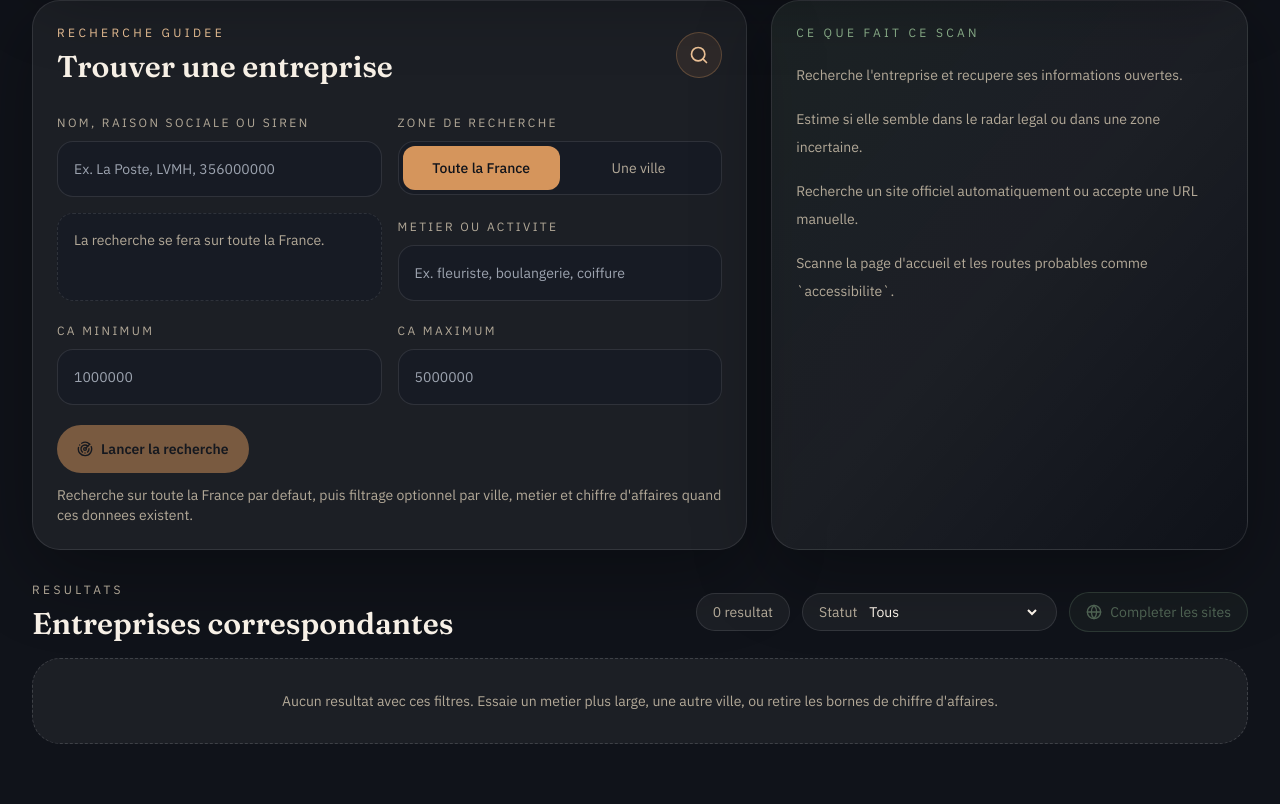
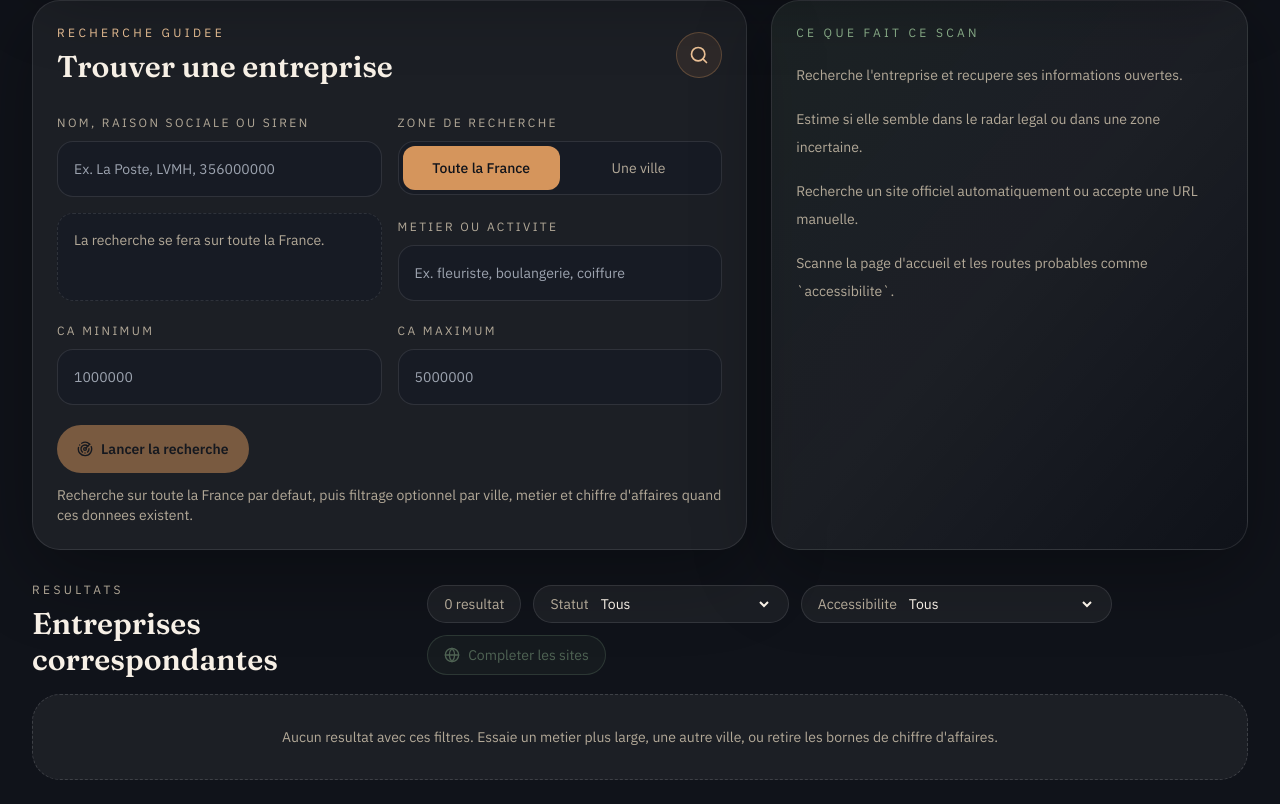
Before and after one commit to Valerie2805/vigie-accessibilite, a React (Vite) app: page / in a window 1280 px wide. Shown: the part 484-1288 px from the top of the page. Before the commit the page ends 1252 px from the top, so only its background shows below. Built offline with nearby package versions, Linux system fonts and the light colour scheme.

Commit message:
Ajout filtre accessibilite dans la recherche

```diff
--- a/src/pages/Home.tsx
+++ b/src/pages/Home.tsx
@@ -5,10 +5,11 @@ import { AppShell } from '@/components/AppShell';
 import { Spinner } from '@/components/Spinner';
 import { StatusBadge } from '@/components/StatusBadge';
 import { resolveWebsite, searchCompanies } from '@/utils/api';
-import { formatCurrency, getEligibilityLabel } from '@/utils/format';
-import type { Company, EligibilityStatus } from '@/types';
+import { formatCurrency, getEligibilityLabel, getScanStatusLabel } from '@/utils/format';
+import type { Company, EligibilityStatus, ScanStatus } from '@/types';
 
 type EligibilityFilter = 'tous' | EligibilityStatus;
+type AccessibilityFilter = 'tous' | 'sans_analyse' | ScanStatus;
 
 export default function Home() {
   const [query, setQuery] = useState('');
@@ -18,18 +19,27 @@ export default function Home() {
   const [minRevenue, setMinRevenue] = useState('');
   const [maxRevenue, setMaxRevenue] = useState('');
   const [eligibilityFilter, setEligibilityFilter] = useState<EligibilityFilter>('tous');
+  const [accessibilityFilter, setAccessibilityFilter] =
+    useState<AccessibilityFilter>('tous');
   const [results, setResults] = useState<Company[]>([]);
   const [loading, setLoading] = useState(false);
   const [enriching, setEnriching] = useState(false);
   const [error, setError] = useState<string | null>(null);
 
   const filteredResults = useMemo(() => {
-    if (eligibilityFilter === 'tous') {
-      return results;
-    }
+    return results.filter((company) => {
+      const matchesEligibility =
+        eligibilityFilter === 'tous' || company.eligibility === eligibilityFilter;
 
-    return results.filter((company) => company.eligibility === eligibilityFilter);
-  }, [eligibilityFilter, results]);
+      const matchesAccessibility =
+        accessibilityFilter === 'tous' ||
+        (accessibilityFilter === 'sans_analyse'
+          ? !company.latestScanStatus
+          : company.latestScanStatus === accessibilityFilter);
+
+      return matchesEligibility && matchesAccessibility;
+    });
+  }, [accessibilityFilter, eligibilityFilter, results]);
 
   async function handleSearch(event: React.FormEvent<HTMLFormElement>) {
     event.preventDefault();
@@ -302,6 +312,41 @@ export default function Home() {
                 </option>
               </select>
             </label>
+            <label className="flex items-center gap-2 rounded-full border border-white/10 bg-white/5 px-4 py-2 text-sm text-ivory-muted">
+              <span>Accessibilite</span>
+              <select
+                value={accessibilityFilter}
+                onChange={(event) =>
+                  setAccessibilityFilter(event.target.value as AccessibilityFilter)
+                }
+                className="bg-transparent text-sm text-ivory outline-none"
+              >
+                <option value="tous" className="bg-ink text-ivory">
+                  Tous
+                </option>
+                <option value="elements_detectes" className="bg-ink text-ivory">
+                  {getScanStatusLabel('elements_detectes')}
+                </option>
+                <option value="elements_partiels" className="bg-ink text-ivory">
+                  {getScanStatusLabel('elements_partiels')}
+                </option>
+                <option
+                  value="conformite_non_demontree"
+                  className="bg-ink text-ivory"
+                >
+                  {getScanStatusLabel('conformite_non_demontree')}
+                </option>
+                <option
+                  value="a_verifier_manuellement"
+                  className="bg-ink text-ivory"
+                >
+                  {getScanStatusLabel('a_verifier_manuellement')}
+                </option>
+                <option value="sans_analyse" className="bg-ink text-ivory">
+                  Sans analyse
+                </option>
+              </select>
+            </label>
             <button
               type="button"
               onClick={handleEnrichWebsites}
@@ -329,6 +374,9 @@ export default function Home() {
                   <div className="flex flex-wrap items-center gap-3">
                     <h3 className="font-display text-2xl text-ivory">{company.nom}</h3>
                     <StatusBadge status={company.eligibility} type="eligibility" />
+                    {company.latestScanStatus ? (
+                      <StatusBadge status={company.latestScanStatus} type="scan" />
+                    ) : null}
                   </div>
                   <p className="text-sm text-ivory-muted">
                     {company.adresse ?? 'Adresse non disponible'}
@@ -406,7 +454,7 @@ export default function Home() {
             <div className="rounded-[28px] border border-dashed border-white/15 bg-white/5 p-8 text-center text-sm text-ivory-muted">
               {results.length === 0
                 ? "Aucun resultat avec ces filtres. Essaie un metier plus large, une autre ville, ou retire les bornes de chiffre d'affaires."
-                : "Aucun resultat ne correspond au statut selectionne. Essaie un autre filtre de perimetre."}
+                : "Aucun resultat ne correspond aux filtres selectionnes. Essaie un autre statut ou un autre filtre accessibilite."}
             </div>
           ) : null}
         </div>
--- a/src/types.ts
+++ b/src/types.ts
@@ -26,6 +26,8 @@ export type Company = {
   email: string | null;
   lastSeenAt?: string;
   eligibility: EligibilityStatus;
+  latestScanStatus?: ScanStatus | null;
+  latestScannedAt?: string | null;
 };
 
 export type WebsiteResolution = {
```
Also changed, not shown: 1 other file (tests, documents, lock files or other folders).
